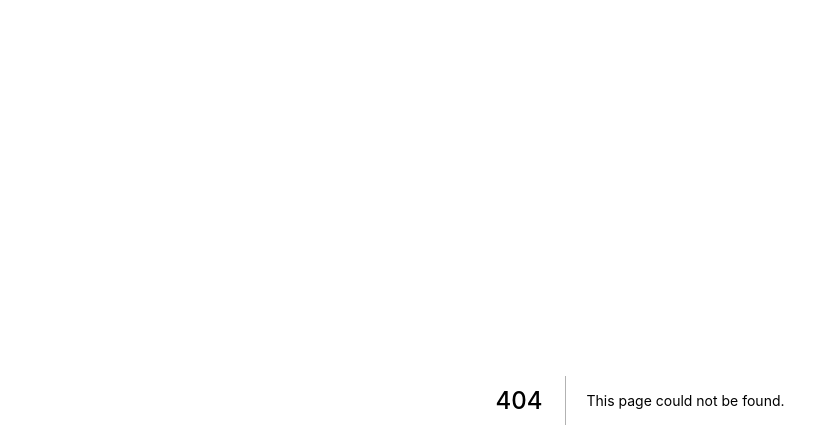
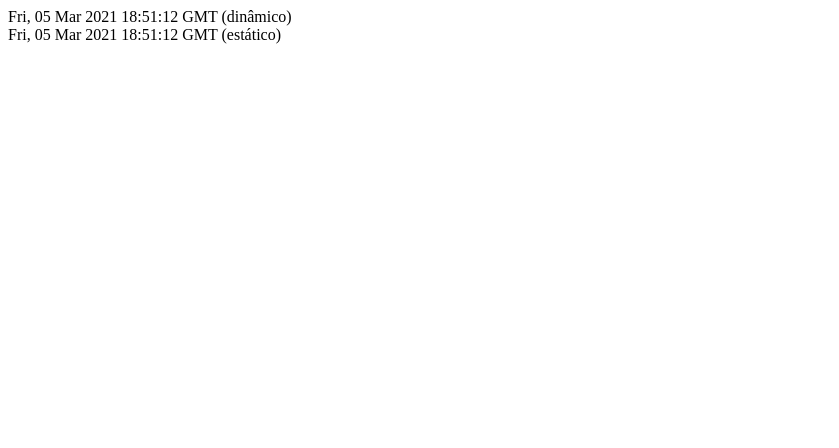
Before and after one commit to brunosousavidal/ideia-unica, a Next.js app: page /tempo in a window 1280 px wide. Before the commit this address had no page. Shown: the top 448 px of the page, without its empty margins (0-839 px from the left). Built offline with nearby package versions, Linux system fonts and the light colour scheme.

Commit message:
aula3
utilização do getStaticProps

```diff
--- /dev/null
+++ b/pages/tempo.js
@@ -0,0 +1,22 @@
+function Tempo(props) {
+  const dynamicDate = new Date();
+  const dynamicDateString = dynamicDate.toGMTString();
+
+  return (
+    <div>
+      <div>{dynamicDateString} (dinâmico)</div>
+      <div>{props.staticDateString} (estático)</div>
+    </div>
+	);
+}
+
+export function getStaticProps() {
+  const staticDate = new Date();
+  const staticDateString = staticDate.toGMTString();
+  return {
+    props: {
+      staticDateString
+    }
+  }
+}
+export default Tempo;
```
Also changed, not shown: docs.txt.
